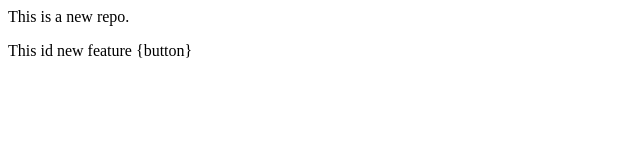
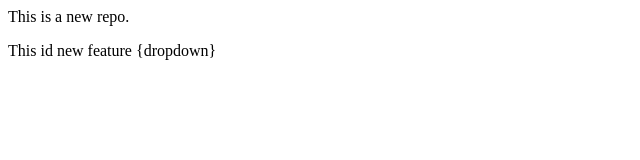
Before and after one commit to kolimimohammadAdil/localrepo, a plain HTML site: page index.html in a window 1280 px wide. Shown: the full height of the page, 0-640 px from the left. Drawn offline with Linux system fonts and the light colour scheme.

Commit message:
Add dropdown

```diff
--- a/index.html
+++ b/index.html
@@ -1,2 +1,2 @@
 <p>This is a new repo.</p>
-<p>This id new feature {button}</p>
+<p>This id new feature {dropdown}</p>
```
